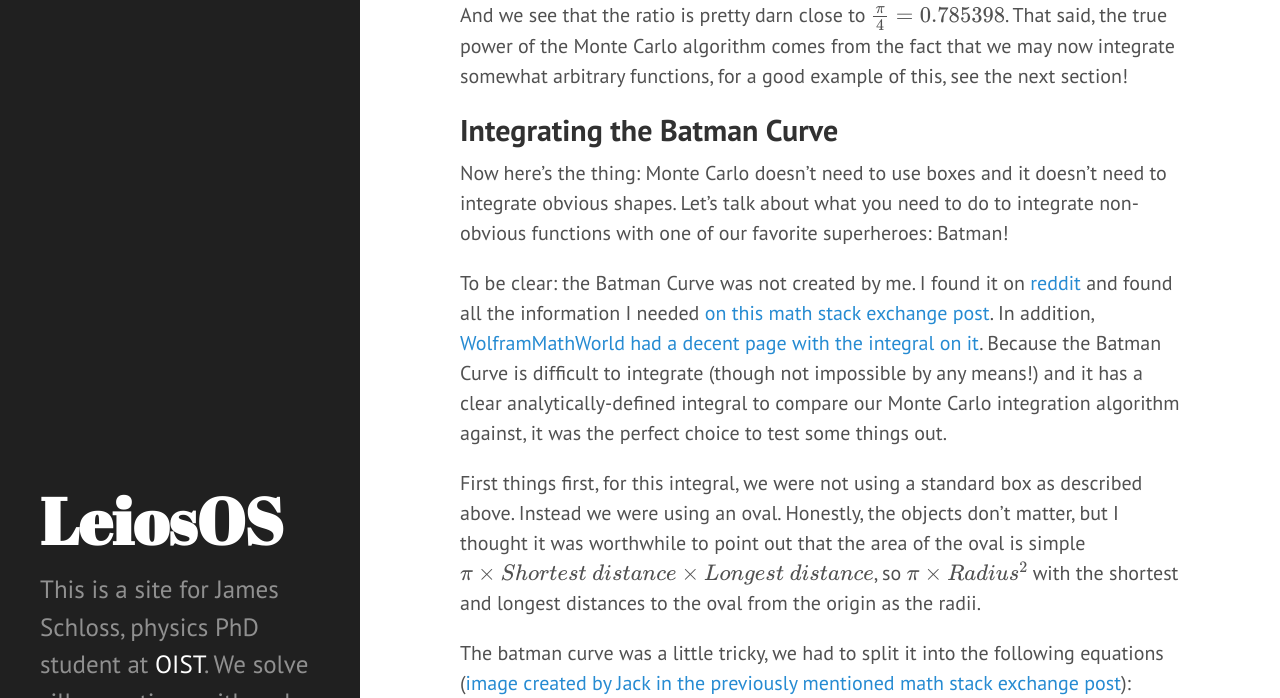
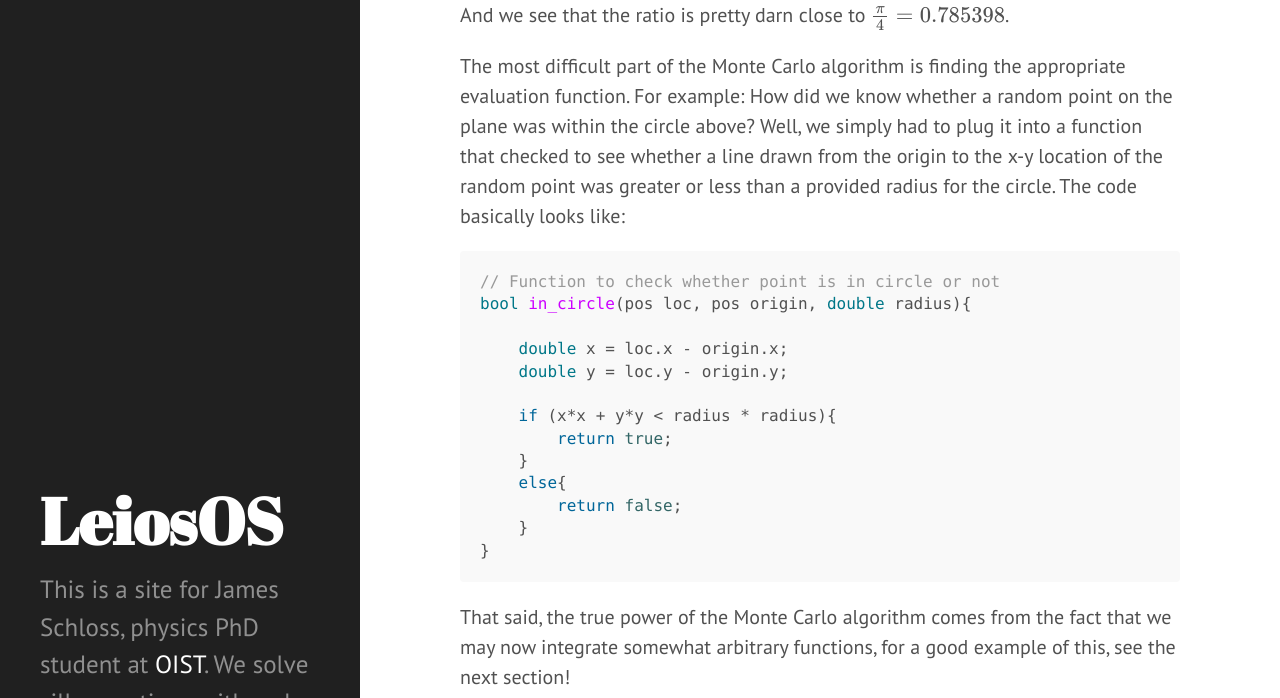
Before and after one commit to leios/scribbleios, a Jekyll site: the page built from _posts/2016-07-10-Batman.md, in a window 1280 px wide and 1400 px high, scrolled down 2495 px, cut to the strip 258-956 px from the top of the window. Built offline with Jekyll 4.4.1, drawn with Linux system fonts in a browser that asks for light colours; formulas are drawn with MathJax 3.

Commit message:
adding small section on evaluating the circle.

````diff
--- a/_posts/2016-07-10-Batman.md
+++ b/_posts/2016-07-10-Batman.md
@@ -68,6 +68,28 @@ For the example above:
 ![gif of simple Monte Carlo algorithm](../images/Batman/MonteCarlo.gif){: .center-image }
 
 And we see that the ratio is pretty darn close to $$ \frac{\pi}{4} = 0.785398 $$.
+
+The most difficult part of the Monte Carlo algorithm is finding the appropriate evaluation function.
+For example: How did we know whether a random point on the plane was within the circle above?
+Well, we simply had to plug it into a function that checked to see whether a line drawn from the origin to the x-y location of the random point was greater or less than a provided radius for the circle.
+The code basically looks like:
+
+```cpp
+// Function to check whether point is in circle or not
+bool in_circle(pos loc, pos origin, double radius){
+
+    double x = loc.x - origin.x;
+    double y = loc.y - origin.y;
+
+    if (x*x + y*y < radius * radius){
+        return true;
+    }
+    else{
+        return false;
+    }
+}
+```
+
 That said, the true power of the Monte Carlo algorithm comes from the fact that we may now integrate somewhat arbitrary functions, for a good example of this, see the next section!
 
 <a href name="BatmanCurve"></a>
````
Also changed, not shown: 3 other files.
